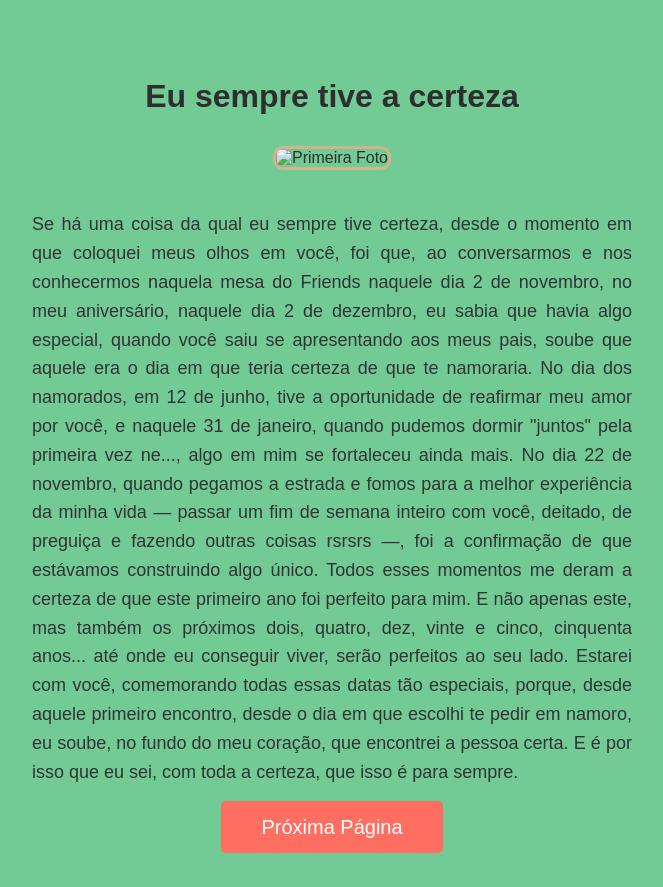
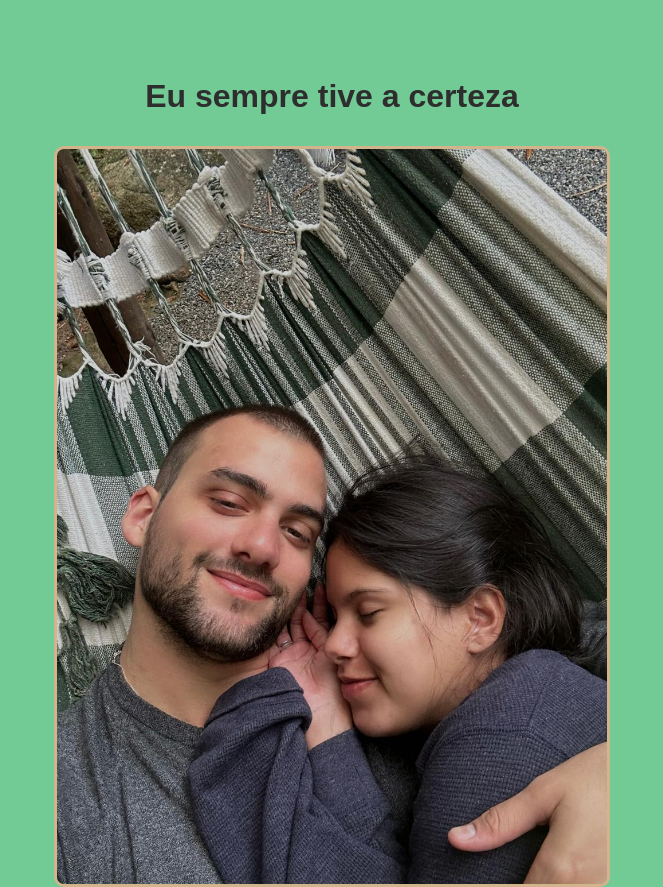
Before and after one commit to leosaracino/ParaNic, a plain HTML site: page 1_ano/pagina1.html in a window 1280 px wide. Shown: the top 887 px of the page, without its empty margins (308-971 px from the left). Drawn offline with Linux system fonts and the light colour scheme.

Commit message:
Update pagina1.html

```diff
--- a/1_ano/pagina1.html
+++ b/1_ano/pagina1.html
@@ -73,7 +73,7 @@
   <div class="container">
     <h1>Eu sempre tive a certeza</h1>
     <div class="photo-section">
-      <img src="Foto/Imagem do WhatsApp de 2025-01-10 à(s) 20.13.40_d8a5a3a1.jpg" alt="Primeira Foto">
+      <img src="Fotos/Imagem do WhatsApp de 2025-01-10 à(s) 20.13.40_d8a5a3a1.jpg" alt="Primeira Foto">
     </div>
     <div class="text-section">
       <p>Se há uma coisa da qual eu sempre tive certeza, desde o momento em que coloquei meus olhos em você, foi que, ao conversarmos e nos conhecermos naquela mesa do Friends naquele dia 2 de novembro, no meu aniversário, naquele dia 2 de dezembro, eu sabia que havia algo especial, quando você saiu se apresentando aos meus pais, soube que aquele era o dia em que teria certeza de que te namoraria. No dia dos namorados, em 12 de junho, tive a oportunidade de reafirmar meu amor por você, e naquele 31 de janeiro, quando pudemos dormir "juntos" pela primeira vez ne..., algo em mim se fortaleceu ainda mais. No dia 22 de novembro, quando pegamos a estrada e fomos para a melhor experiência da minha vida — passar um fim de semana inteiro com você, deitado, de preguiça e fazendo outras coisas rsrsrs —, foi a confirmação de que estávamos construindo algo único.
```
